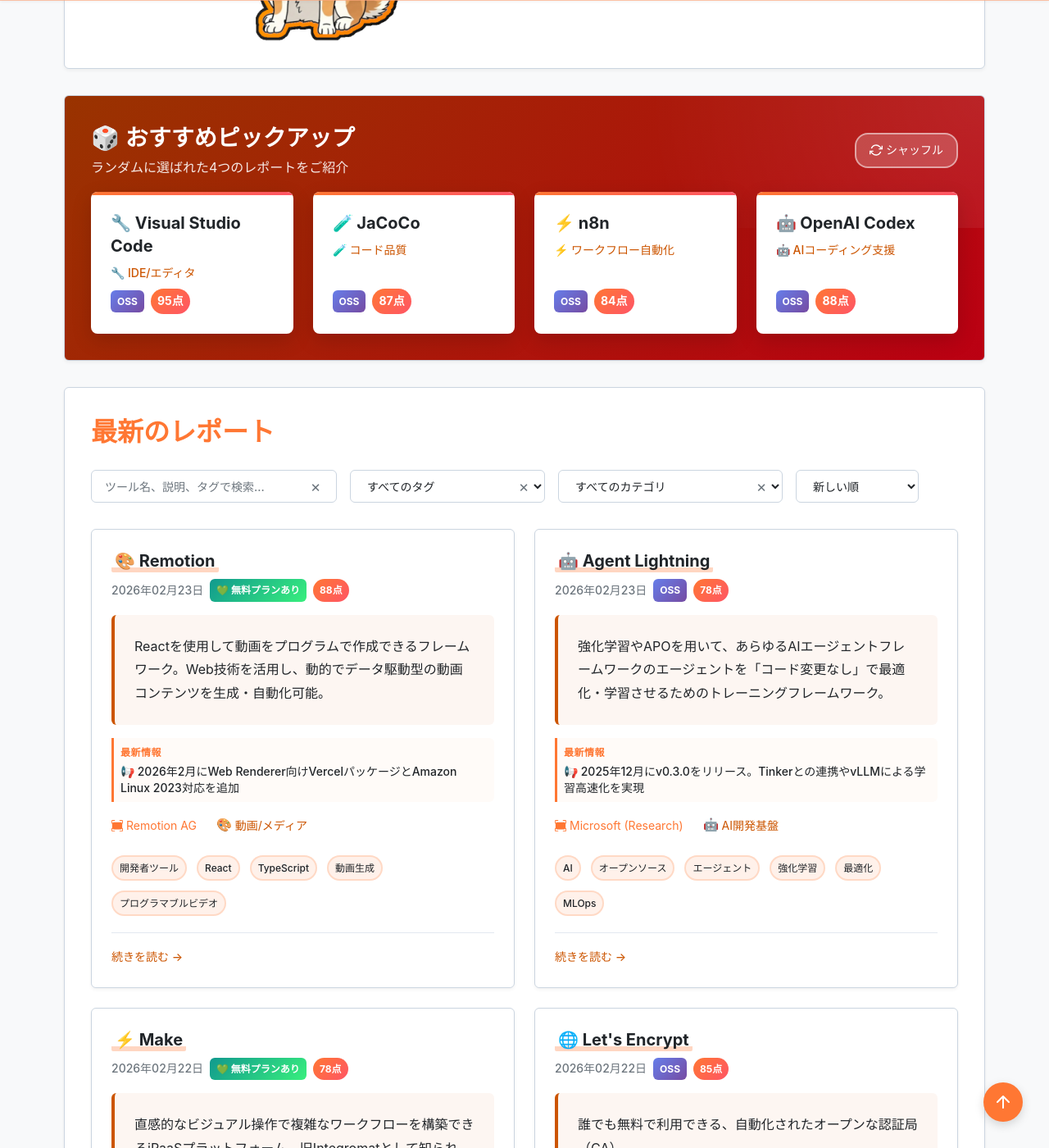
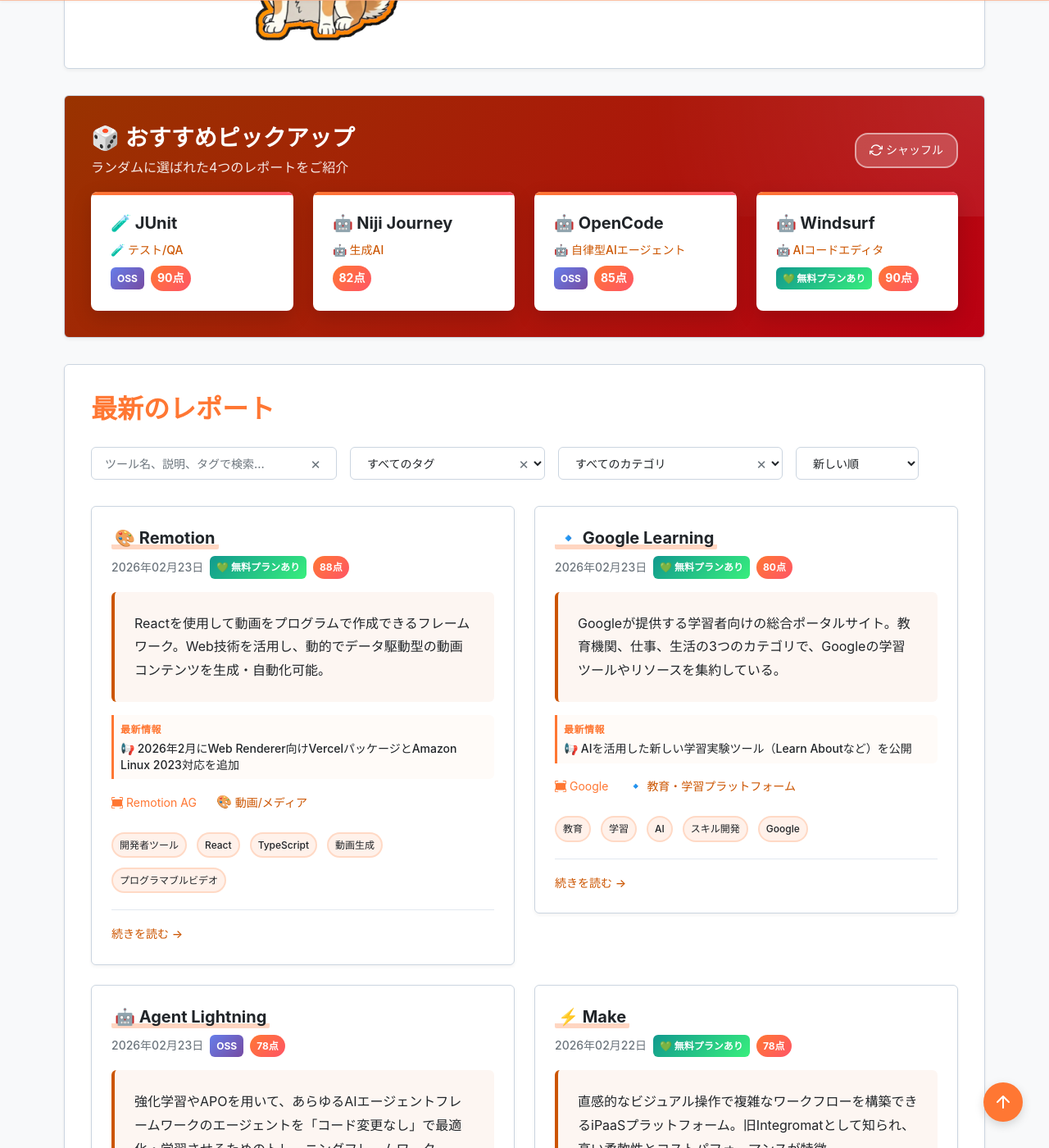
Before and after one commit to aegisfleet/tool-survey-report, a Jekyll site: the page built from index.md, in a window 1280 px wide and 1400 px high, scrolled down 401 px. Shown: the whole window at 82% size. Built offline with Jekyll 4.4.1, drawn with Linux system fonts in a browser that asks for light colours; part of the change alters nothing that is shown.

Commit message:
Add Google Learning report
This commit adds a new report for Google Learning (https://learning.google.com/), covering its role as a central hub for Google's educational resources and experimental AI tools like Learn About, Shiffbot, and Illuminate.

It also updates `_reports/notebooklm.md` and `_reports/gemini.md` to include Google Learning as a related tool, ensuring bidirectional linking.

```diff
--- a/_reports/gemini.md
+++ b/_reports/gemini.md
@@ -59,6 +59,7 @@ relationships:
     - "Google Jules"
     - "Google Stitch"
   related_tools:
+    - "Google Learning"
     - "ChatGPT"
     - "Claude"
     - "Grok"
--- /dev/null
+++ b/_reports/google-learning.md
@@ -0,0 +1,346 @@
+---
+# === フロントマター ===
+# 【必須項目】
+title: "Google Learning 調査レポート"
+tool_name: "Google Learning"
+tool_reading: "グーグル ラーニング"
+category: "教育・学習プラットフォーム"
+developer: "Google"
+official_site: "https://learning.google.com/"
+date: "2026-02-23"
+last_updated: "2026-02-23"
+tags:
+  - "教育"
+  - "学習"
+  - "AI"
+  - "スキル開発"
+  - "Google"
+description: "Googleが提供する学習者向けの総合ポータルサイト。教育機関、仕事、生活の3つのカテゴリで、Googleの学習ツールやリソースを集約している。"
+
+# 【クイックサマリー】ホーム画面のカード表示用
+quick_summary:
+  has_free_plan: true
+  is_oss: false
+  starting_price: "無料"
+  target_users:
+    - "学生・教育者"
+    - "ビジネスパーソン"
+    - "生涯学習者"
+  latest_highlight: "AIを活用した新しい学習実験ツール（Learn Aboutなど）を公開"
+  update_frequency: "高"
+
+# 【ツール評価】100点満点、基準点70点からの加減算方式
+evaluation:
+  score: 80
+  base_score: 70
+  plus_points:
+    - point: 5
+      reason: "Googleの膨大な学習リソースが一箇所に集約されておりアクセスしやすい"
+    - point: 5
+      reason: "GeminiやNotebookLMなど最新のAI技術を活用した学習ツールを体験できる"
+  minus_points:
+    - point: -0
+      reason: "特になし"
+  summary: "Googleの多様な学習ツールへの入り口として機能し、AI時代の新しい学習体験を提供するポータル。"
+
+# 【任意項目】該当するもののみ記載
+links:
+  documentation: "https://learning.google.com/"
+relationships:
+  parent: ""
+  children:
+    - "NotebookLM"
+  related_tools:
+    - "Google Cloud"
+    - "Gemini"
+---
+
+# **Google Learning 調査レポート**
+
+## **1. 基本情報**
+
+<!--
+【ガイドライン】
+- 必須: ツール名、開発元、公式サイト、カテゴリ、概要
+- 概要は2-3文で簡潔に記述
+-->
+
+* **ツール名**: Google Learning
+* **ツールの読み方**: グーグル ラーニング
+* **開発元**: Google
+* **公式サイト**: [https://learning.google.com/](https://learning.google.com/)
+* **関連リンク**:
+  * Google for Education: [https://edu.google.com/](https://edu.google.com/)
+  * Grow with Google: [https://grow.google/](https://grow.google/)
+* **カテゴリ**: 教育・学習プラットフォーム
+* **概要**: Google Learningは、「世界中の誰もが、世界のあらゆることを学べるように支援する」というミッションのもと、Googleが提供する学習リソースやツールを集約したポータルサイト。「School（学校）」「Work（仕事）」「Life（生活）」の3つのカテゴリに分けられ、目的に応じた学習ツールやコンテンツにアクセスできる。
+
+## **2. 目的と主な利用シーン**
+
+<!--
+【ガイドライン】
+- 3-5項目を箇条書きで記述
+- 想定利用者を具体的に記載
+-->
+
+* **解決する課題**: 学習リソースが分散していることによる検索コストの削減、およびAIを活用した新しい学習方法の提供。
+* **想定利用者**: 学生、教育者、キャリアアップを目指す社会人、新しいスキルを身につけたい一般ユーザー。
+* **利用シーン**:
+  * **学校教育**: 教師がGoogle ClassroomやGemini for Educationを活用して授業を行う。
+  * **スキルアップ**: 社会人がGoogle Cloud Skills BoostやGrow with Googleで新しいデジタルスキルやAIスキルを習得する。
+  * **日常の学習**: 個人の興味に基づいて、YouTubeやGoogle検索、Arts & Cultureを使って知識を深める。
+  * **AI学習実験**: 「Learn About」や「NotebookLM」などの実験的なAIツールを使って、対話的・効率的に学習する。
+
+## **3. 主要機能**
+
+<!--
+【ガイドライン】
+- 5-10項目の主要機能を箇条書きで記述
+- 各機能は1-2文で概要を説明
+-->
+
+* **カテゴリ別リソース案内**: 「School」「Work」「Life」のカテゴリごとに、最適なGoogle製品やプログラムを紹介。
+* **AI Experiments for Learning**: 学習効率を高めるための実験的なAIツール（Labs）へのアクセスを提供。
+  * **Learn About**: 会話型のAI学習コンパニオン。トピックについて深く理解するためのガイドを行う。
+  * **Shiffbot**: プログラミング教育者Dan Shiffmanのスタイルでコーディングを教えるAIチャットボット。
+  * **Illuminate**: 学術論文をAIが生成した音声ディスカッションに変換し、聴いて学べるようにするツール。
+  * **NotebookLM**: アップロードした資料に基づき、回答や要約、音声解説を生成するAIリサーチアシスタント。
+* **Gemini連携**: Gemini for Google WorkspaceやGemini Educationなど、生成AIを活用した学習・教育ソリューションへの導線。
+* **スキル習得プログラム**: データ分析、UXデザイン、AIなどのプロフェッショナル認定証（Google Career Certificates）へのアクセス。
+
+## **4. 開始手順・セットアップ**
+
+<!--
+【ガイドライン】
+- アカウント作成から「Hello World」的な最初の動作確認までの手順
+- 主要なコマンドや設定項目を記載
+-->
+
+* **前提条件**:
+  * Googleアカウント（多くのツールで必要）。
+  * 一部の実験的機能（Labs）は地域や年齢制限がある場合がある。
+* **利用開始**:
+  1. [https://learning.google.com/](https://learning.google.com/) にアクセス。
+  2. 興味のあるカテゴリ（School, Work, Life）を選択。
+  3. 目的のツールやコースをクリックして利用を開始する。
+* **初期設定**:
+  * ポータル自体の設定は不要だが、リンク先の各サービス（例：Google Cloud Skills Boost）で登録が必要な場合がある。
+
+## **5. 特徴・強み (Pros)**
+
+<!--
+【ガイドライン】
+- 3-5項目を箇条書きで記述
+- 競合との差別化ポイントを明確に
+-->
+
+* **リソースの集約**: Googleが提供する膨大な学習ツールやコンテンツへの入り口が一箇所にまとまっており、全体像を把握しやすい。
+* **AIネイティブな学習**: GeminiやNotebookLMなど、最先端のAI技術を活用した学習ツールをいち早く体験・利用できる。
+* **幅広い対象**: 小学生から社会人、生涯学習まで、あらゆるフェーズの学習者をカバーしている。
+
+## **6. 弱み・注意点 (Cons)**
+
+<!--
+【ガイドライン】
+- 3-5項目を箇条書きで記述
+- 日本語対応の状況は必ず含める
+-->
+
+* **日本語対応のばらつき**: ポータル自体や主要ツールは日本語対応しているが、実験的なAIツール（Learn Aboutなど）や一部のコンテンツは英語のみの場合がある。
+* **ツール間の連携**: 各ツールは独立しており、ポータルはあくまでリンク集的な側面が強いため、学習履歴の一元管理などは各ツール側で行う必要がある。
+
+## **7. 料金プラン**
+
+<!--
+【ガイドライン】
+- 表形式で整理することを推奨
+- 最新の料金情報であることを確認
+- 価格は通貨を明記（例: $10/月、¥1,000/月）
+-->
+
+Google Learningポータル自体の利用は無料。リンク先の各サービスにより料金体系が異なる。
+
+| プラン名 | 料金 | 主な特徴 |
+|---------|------|---------|
+| **基本利用** | 無料 | YouTube Learning、Google検索、Learn About、NotebookLM（無料版）などの利用。 |
+| **教育機関向け** | 要問い合わせ | Google Workspace for Education（無料版および有料エディションあり）。 |
+| **ビジネス/個人向け** | 有料 | Coursera上のGoogleプロフェッショナル認定証、Google Cloud Skills Boostのサブスクリプションなど。 |
+
+* **課金体系**: 各サービスの規定による。
+* **無料トライアル**: 各有料サービスに無料トライアルが用意されている場合が多い。
+
+## **8. 導入実績・事例**
+
+<!--
+【ガイドライン】
+- 具体的な企業名を3-5社挙げる
+- 導入事例がない場合は「公開事例なし。ただし、〜の分野での利用が報告されている」等
+-->
+
+* **導入企業/機関**: 世界中の教育機関（K-12、大学）、企業研修での利用多数。
+* **導入事例**:
+  * **教育現場**: ChromebookとGoogle Classroomの導入により、個別最適化された学習を実現。
+  * **企業研修**: Grow with Googleを活用して従業員のデジタルスキルを向上。
+* **対象業界**: 教育、テクノロジー、全産業の人材育成部門。
+
+## **9. サポート体制**
+
+<!--
+【ガイドライン】
+- ドキュメント、コミュニティ、公式サポートの3項目を必ず含める
+- URLがあれば記載
+-->
+
+* **ドキュメント**: 各ツールのヘルプセンター（例：Google Classroom ヘルプ、Google Cloud ドキュメント）が充実している。
+* **コミュニティ**: Google for Education ヘルプコミュニティや、各製品のフォーラムが存在する。
+* **公式サポート**: 有料製品（Workspace for Educationなど）には管理者向けのサポートが提供される。
+
+## **10. エコシステムと連携**
+
+<!--
+【ガイドライン】
+- API、外部連携、技術スタックとの相性を包括的に記述
+-->
+
+### **10.1 API・外部サービス連携**
+
+<!--
+【ガイドライン】
+- APIの有無と公開状況を明記
+- 主要連携サービスを5-10個リストアップ
+-->
+
+* **API**: ポータル自体のAPIはないが、各ツール（Classroom API, Gemini APIなど）はAPIを提供している。
+* **外部サービス連携**: LMS（学習管理システム）、SIS（学生情報システム）、Courseraなどのオンライン学習プラットフォームと連携。
+
+### **10.2 技術スタックとの相性**
+
+<!--
+【ガイドライン】
+- 主要なフレームワークや言語との相性を表形式で整理
+- 相性: ◎ (非常に良い), ◯ (良い), △ (工夫が必要/一部非対応), × (非推奨)
+-->
+
+| 技術スタック | 相性 | メリット・推奨理由 | 懸念点・注意点 |
+|:---|:---:|:---|:---|
+| **Google Workspace** | ◎ | アカウント連携、ドキュメント共有などがシームレス。 | Googleエコシステムへのロックイン。 |
+| **Chromebook** | ◎ | 教育現場での管理・運用が最適化されている。 | オフライン環境での制限。 |
+
+## **11. セキュリティとコンプライアンス**
+
+<!--
+【ガイドライン】
+- 認証、データ管理、準拠規格の3項目を必ず調査
+- 情報が見つからない場合は「公式サイトで公開されていない。問い合わせが必要。」と記載
+- 「不明」「見つからず」のみの記載は避ける
+-->
+
+* **認証**: GoogleアカウントによるSSO。2段階認証などのセキュリティ機能を利用可能。
+* **データ管理**: Googleのプライバシーポリシーに準拠。教育機関向け（Workspace for Education）では、学生データの保護に関する厳格な規定がある。
+* **準拠規格**: COPPA（児童オンラインプライバシー保護法）、GDPR、FERPA（米国家族教育権とプライバシー法）などに準拠（対象サービスによる）。
+
+## **12. 操作性 (UI/UX) と学習コスト**
+
+<!--
+【ガイドライン】
+- 実際の使用感や、類似ツールとの比較を含める
+-->
+
+* **UI/UX**: シンプルで直感的なデザイン。目的のカテゴリを選んで進むだけで必要なリソースに辿り着けるよう設計されている。
+* **学習コスト**: 非常に低い。普段Google製品を使っているユーザーであれば違和感なく利用できる。
+
+## **13. ベストプラクティス**
+
+<!--
+【ガイドライン】
+- ツールを効果的に活用するための推奨事項や、避けるべきアンチパターンを記述
+- 公式ドキュメントのBest Practicesや、熟練エンジニアの知見を参考にする
+-->
+
+* **効果的な活用法 (Modern Practices)**:
+  * **目的別の使い分け**: 学校の授業はClassroom、個人の探究はLearn About、論文調査はNotebookLMといったように、目的に応じてツールを使い分ける。
+  * **AIツールの積極利用**: Geminiなどを活用して、学習の効率化や理解の深化を図る。
+* **陥りやすい罠 (Antipatterns)**:
+  * **ツールへの過度な依存**: AIの回答を鵜呑みにせず、出典を確認する（特に学習目的の場合）。
+
+## **14. ユーザーの声（レビュー分析）**
+
+<!--
+【ガイドライン】
+- 必須調査サイト: G2, Capterra, ITreview（日本語レビュー）のうち該当するもの
+- 追加調査サイト: App Store, Google Play, X(Twitter), Reddit等
+- 総合評価スコアがあれば必ず記載
+- ポジティブ・ネガティブ各3項目以上
+-->
+
+* **調査対象**: 関連サービス（Google Classroom, Courseraなど）のレビューおよびSNSでの反応。
+* **総合評価**: 各ツールの評価は概ね高い（例：Google Classroomは4.5/5.0など）。
+* **ポジティブな評価**:
+  * 「Googleのエコシステムで学習が完結するので便利」
+  * 「NotebookLMなどの新しいAIツールが学習効率を劇的に変えた」
+  * 「無料で高品質なコンテンツにアクセスできる」
+* **ネガティブな評価 / 改善要望**:
+  * 「ツールが多すぎてどれを使えばいいかわからないことがある」
+  * 「実験的なツールは突然終了することがあるので不安」
+* **特徴的なユースケース**:
+  * NotebookLMを使って、講義資料から自分だけの学習ガイド（音声解説付き）を作成する。
+
+## **15. 直近半年のアップデート情報**
+
+<!--
+【ガイドライン】
+- 日付の降順（新しいものが上）
+- 3-10項目をリストアップ
+- 各項目に日付と概要を含める
+- 情報源のURLを記載
+-->
+
+* **2025-11**: **Learn About (Experimental)** の公開。対話型の学習コンパニオンとして、トピックの深掘りを支援。
+* **2025-11**: **Illuminate (Experimental)** の公開。論文を音声ディスカッションに変換。
+* **2025-09**: **Gemini for Google Workspace** の教育機関向け機能強化。
+* **2025-05**: **NotebookLM** のモバイルアプリリリース。
+
+(出典: [The Keyword (Google Blog)](https://blog.google/))
+
+## **16. 類似ツールとの比較**
+
+<!--
+【ガイドライン】
+- 3-5個の類似ツールと比較
+- **機能比較表（星取表）**と**詳細比較**の2つの観点で記述する
+-->
+
+### **16.1 機能比較表 (星取表)**
+
+| 機能カテゴリ | 機能項目 | Google Learning | Microsoft Learn | LinkedIn Learning | Coursera |
+|:---:|:---|:---:|:---:|:---:|:---:|
+| **対象** | 教育/仕事/生活 | ◎<br><small>全方位</small> | ◯<br><small>技術・仕事中心</small> | ◯<br><small>ビジネススキル</small> | ◯<br><small>大学講義など</small> |
+| **AI活用** | 実験的ツール | ◎<br><small>Labs多数</small> | ◯<br><small>Copilot連携</small> | △<br><small>AIコーチ</small> | △<br><small>AI翻訳等</small> |
+| **コスト** | 無料コンテンツ | ◎<br><small>多数</small> | ◎<br><small>ドキュメント無料</small> | △<br><small>有料サブスク</small> | △<br><small>聴講無料/修了証有料</small> |
+| **形式** | マルチモーダル | ◎<br><small>動画/音声/対話</small> | ◯<br><small>テキスト/動画</small> | ◯<br><small>動画中心</small> | ◯<br><small>動画講義</small> |
+
+### **16.2 詳細比較**
+
+| ツール名 | 特徴 | 強み | 弱み | 選択肢となるケース |
+|---------|------|------|------|------------------|
+| **Google Learning** | Google製品を中心とした学習ポータル。AI実験ツールが豊富。 | 検索、YouTube、AIツールとの連携。無料リソースの質と量。 | Google製品に偏っている。体系的なコースよりもリソース集約型。 | Googleツールを使いこなしたい、最新AIで学習したい場合。 |
+| **Microsoft Learn** | Microsoft製品（Azure, .NET等）の技術ドキュメントと学習パス。 | エンタープライズ技術の習得に最適。サンドボックス環境での演習。 | 生活や一般教養のコンテンツは少ない。 | Microsoft技術の認定資格取得やスキルアップを目指す場合。 |
+| **LinkedIn Learning** | ビジネス、クリエイティブ、技術スキルの動画コース。 | プロフェッショナルな講師による高品質な動画。キャリアSNSとの連携。 | 原則有料サブスクリプション。 | ビジネススキルやソフトスキルを体系的に学びたい場合。 |
+| **Coursera** | 大学や企業の講義をオンラインで受講できるプラットフォーム。 | 大学レベルの専門知識や学位が取得可能。アカデミックな内容に強い。 | 修了証取得には費用がかかる。学習時間が長い。 | 大学レベルの深い知識や、公的な修了証が必要な場合。 |
+
+## **17. 総評**
+
+<!--
+【ガイドライン】
+- 総合評価、推奨チーム、選択ポイントの3項目を必ず含める
+- 客観的で中立的な評価を心がける
+-->
+
+* **総合的な評価**:
+  Google Learningは、単なるリンク集ではなく、Googleが持つ強力な検索技術と最新のAI技術（Geminiなど）を組み合わせた、新しい時代の学習ハブである。特に「Learn About」や「NotebookLM」などの実験的なAIツールへのアクセスポイントとして、テクノロジーを活用した学習の未来を体験できる場所として価値が高い。
+* **推奨されるチームやプロジェクト**:
+  * 教育現場でのDXを推進する学校・教育委員会。
+  * 最新のAIツールを活用してスキルアップを図りたい個人やエンジニア。
+* **選択時のポイント**:
+  * 「Googleエコシステム」を前提とするなら必須のポータル。
+  * 特定のベンダーに依存せず、体系的なビジネススキルを学びたい場合はLinkedIn Learningなども検討すべきだが、AIを活用した「探索的な学習」においてはGoogle Learningが最も先進的である。
--- a/_reports/notebooklm.md
+++ b/_reports/notebooklm.md
@@ -55,6 +55,7 @@ relationships:
   parent: "Gemini"
   children: []
   related_tools:
+    - "Google Learning"
     - "ChatGPT"
     - "Perplexity"
     - "Claude"
```
